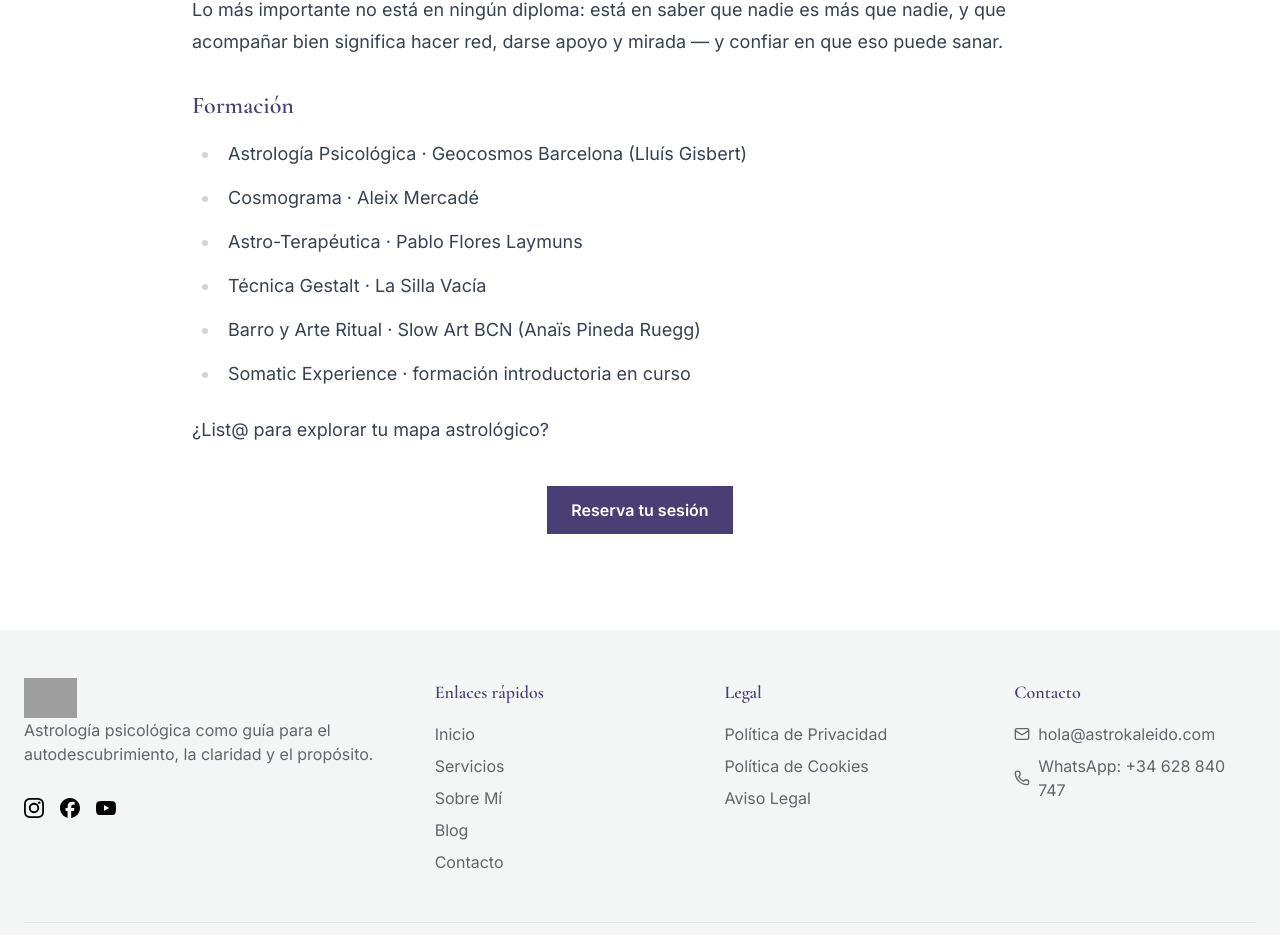
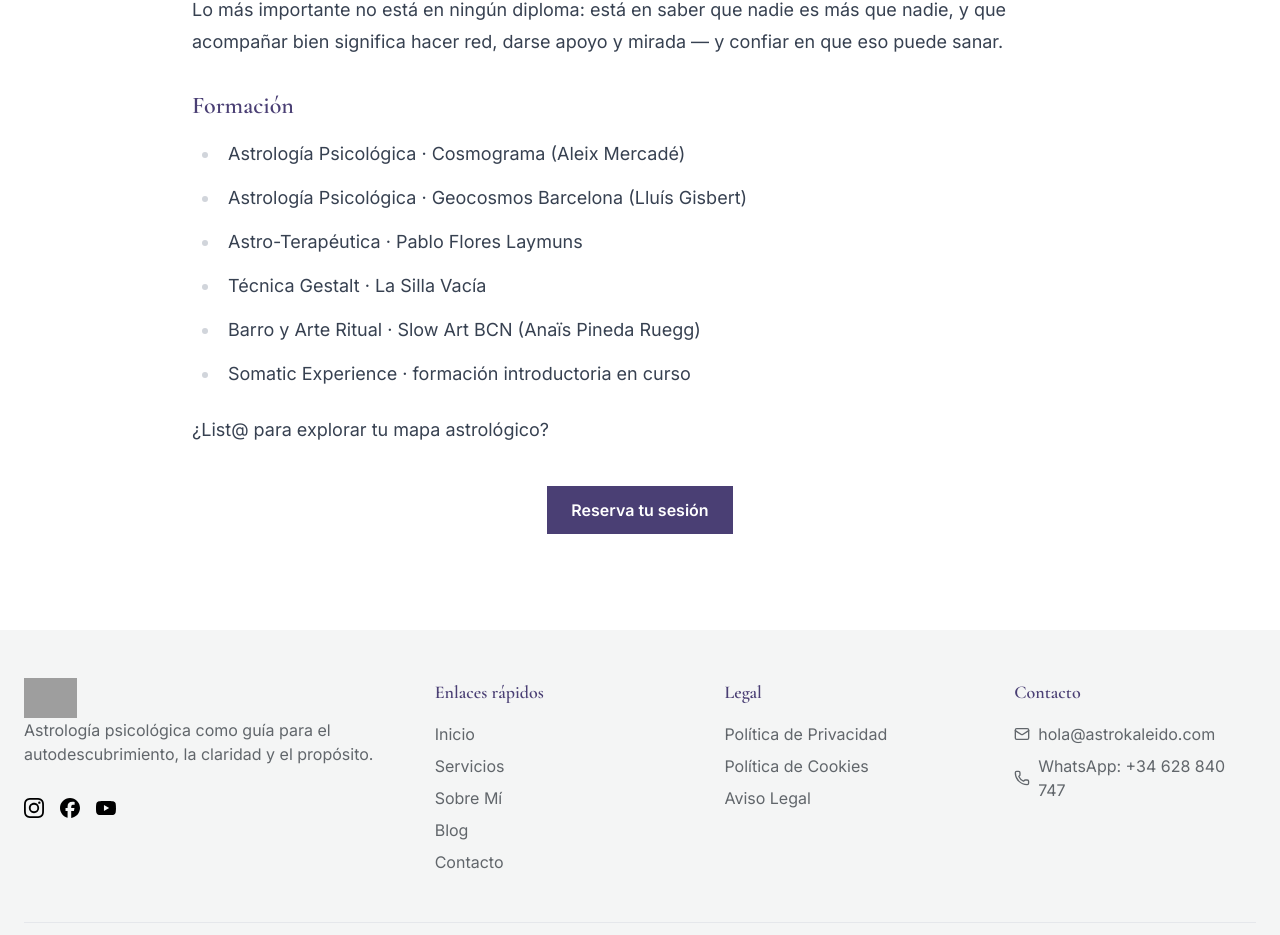
Before and after one commit to Sylviall81/astrok_web, a Next.js app: page /sobre-mi in a window 1280 px wide. Shown: the part 1531-2466 px from the top of the page. Built offline with nearby package versions, Linux system fonts and the light colour scheme; no server answers; grey boxes are pictures that could not be loaded.

Commit message:
imagenes

```diff
--- a/app/sobre-mi/page.tsx
+++ b/app/sobre-mi/page.tsx
@@ -64,8 +64,9 @@ export default function AboutPage() {
 
   <h2 className="text-2xl font-lato font-semibold text-primary mt-8 mb-4">Formación</h2>
   <ul>
+
+    <li>Astrología Psicológica · Cosmograma (Aleix Mercadé)</li>
     <li>Astrología Psicológica · Geocosmos Barcelona (Lluís Gisbert)</li>
-    <li>Cosmograma · Aleix Mercadé</li>
     <li>Astro-Terapéutica · Pablo Flores Laymuns</li>
     <li>Técnica Gestalt · La Silla Vacía</li>
     <li>Barro y Arte Ritual · Slow Art BCN (Anaïs Pineda Ruegg)</li>
--- a/components/about-section.tsx
+++ b/components/about-section.tsx
@@ -7,7 +7,7 @@ export default function AboutSection() {
       <div className="container-custom">
         <div className="grid grid-cols-1 md:grid-cols-2 gap-12 items-center">
           <div className="relative h-[400px] md:h-[500px] rounded-lg overflow-hidden">
-            <Image src="https://res.cloudinary.com/dgtuiirc7/image/upload/v1742252908/IMG_9530_inqgle.jpg" alt="Foto de perfil" fill className="object-cover" />
+            <Image src="https://res.cloudinary.com/dgtuiirc7/image/upload/v1777989356/homekaleidoretoque_b079ef.jpg" alt="Foto de perfil" fill className="object-cover" />
 
           </div>
 
--- a/components/ui/product-card.tsx
+++ b/components/ui/product-card.tsx
@@ -36,7 +36,7 @@ const href = esInfoproducto
       <Link href={href}>
         <div className="relative h-48 bg-muted flex-shrink-0">
           {imagen !== "/placeholder.svg" ? (
-            <Image src={imagen} alt={product.name} fill className="object-cover object-top" />
+            <Image src={imagen} alt={product.name} fill className="object-cover object-center" />
           ) : (
             <div className="flex h-full items-center justify-center bg-secondary/10">
               <span className="text-secondary">Sin imagen</span>
```
